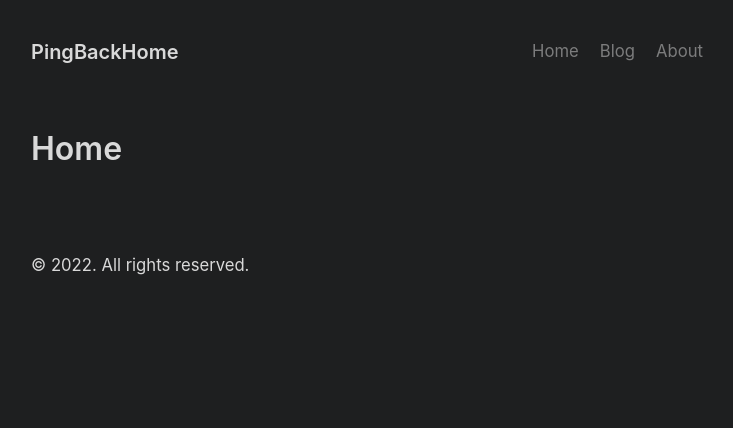
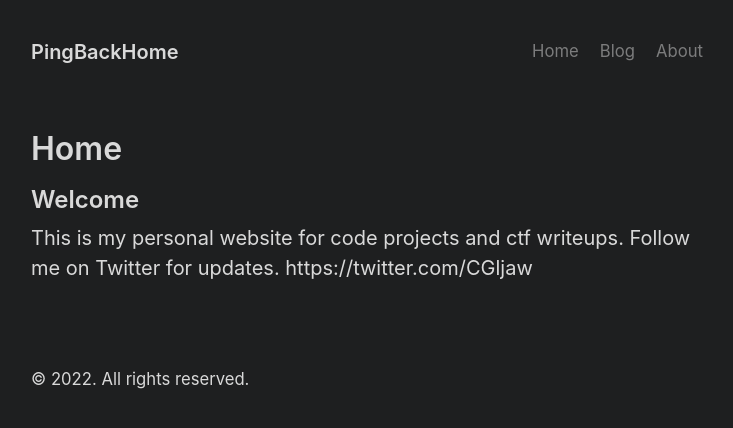
Before and after one commit to PingBackHome/PingBackHome.github.io, a Jekyll site: the page built from home.md, in a window 1280 px wide. Shown: the top 428 px of the page, without its empty margins (273-1006 px from the left). Built offline with Jekyll 4.4.1, drawn with Linux system fonts in a browser that asks for light colours.

Commit message:
Update home.md

```diff
--- a/home.md
+++ b/home.md
@@ -2,3 +2,9 @@
 layout: page
 title: Home
 ---
+
+## Welcome
+
+This is my personal website for code projects and ctf writeups.
+Follow me on Twitter for updates.
+https://twitter.com/CGljaw
```
